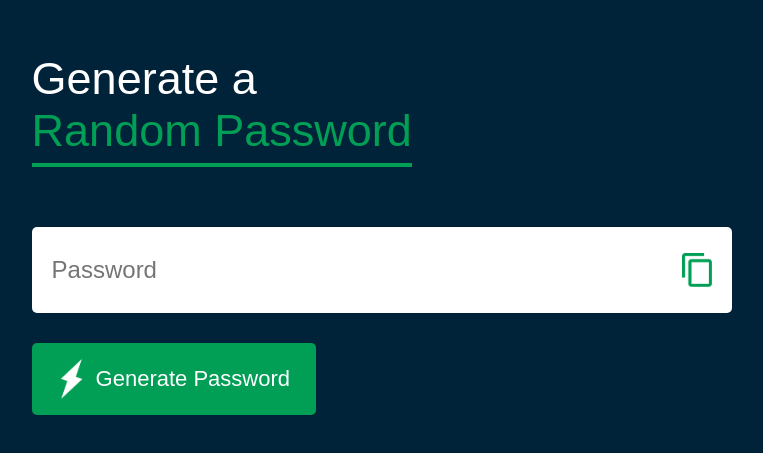
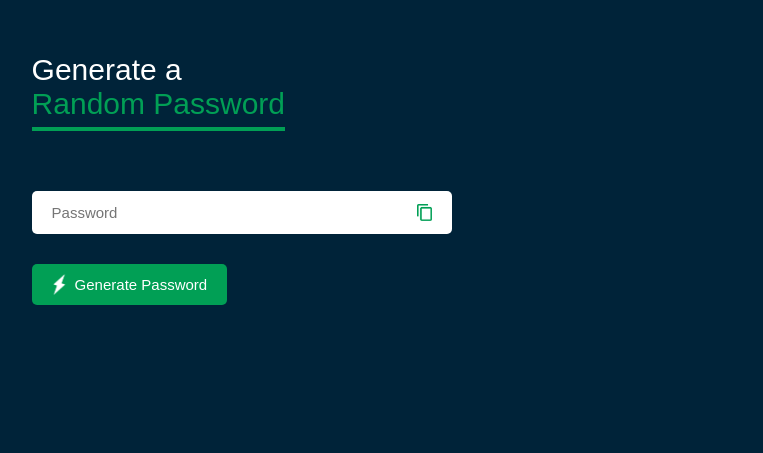
Before and after one commit to creatornicole/javascript-30-beginner-projects, a plain HTML site: page randomPwd/index.html in a window 1280 px wide. Shown: the part 101-554 px from the top of the page, without its empty margins (122-885 px from the left). Drawn offline with Linux system fonts and the light colour scheme.

Commit message:
randomPwd | adjusts styling

```diff
--- a/randomPwd/style.css
+++ b/randomPwd/style.css
@@ -18,7 +18,7 @@ body {
 
 .container h1 {
     font-weight: 500;
-    font-size: 45px;
+    font-size: 30px;
 }
 
 .container h1 span {
@@ -32,41 +32,41 @@ body {
     outline: 0;
     background-color: #019f55;
     color: #fff;
-    font-size: 22px;
+    font-size: 15px;
     font-weight: 300;
     display: flex;
     align-items: center;
     justify-content: center;
-    padding: 16px 26px;
+    padding: 10px 20px;
     border-radius: 5px;
     cursor: pointer;
 }
 
 .container button img {
-    width: 28px;
-    margin-right: 10px;
+    width: 15px;
+    margin-right: 8px;
 }
 
 .display {
     background-color: #fff;
     color: #333;
-    width: 100%;
+    width: 60%;
     margin-top: 10%;
     margin-bottom: 30px;
     display: flex;
     align-items: center;
     justify-content: space-between;
-    padding: 26px 20px;
+    padding: 13px 20px;
     border-radius: 5px;
 }
 
 .display img {
-    width: 30px;
+    width: 15px;
     cursor: pointer;
 }
 
 .display input {
     border: 0;
     outline: 0;
-    font-size: 24px;
+    font-size: 15px;
 }
```
